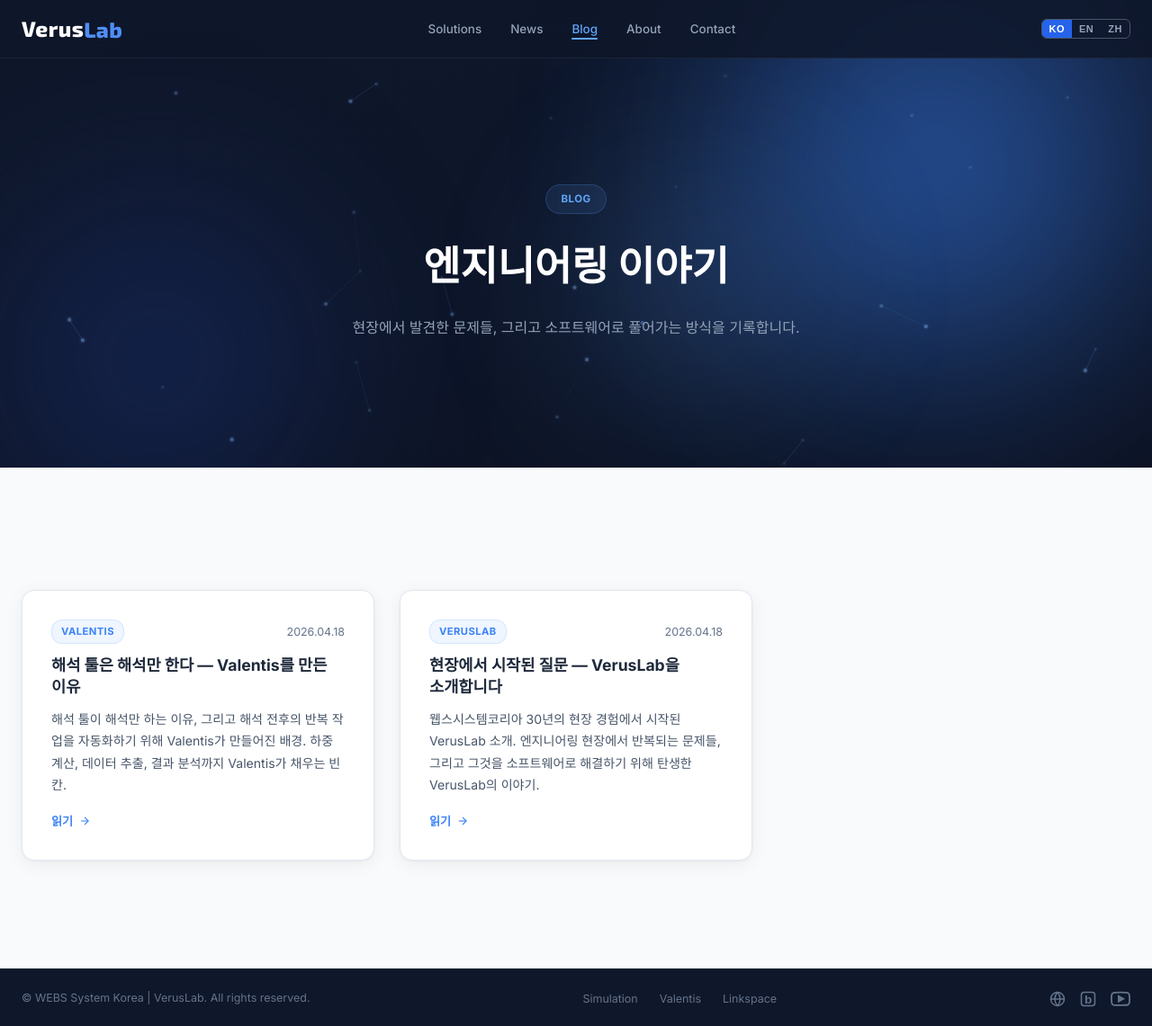
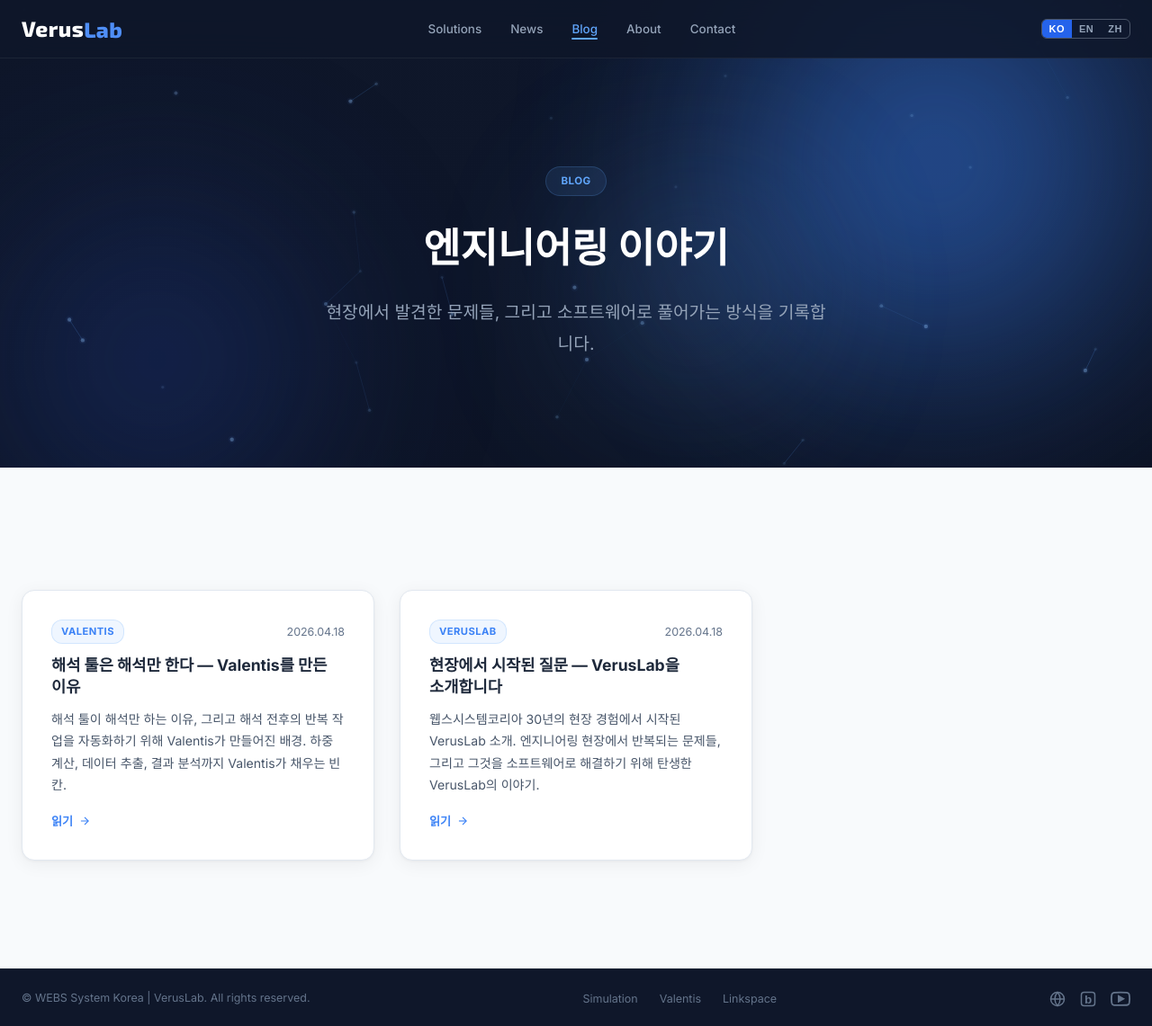
Before and after one commit to VerusLab-KR/Homepage, a Jekyll site: the page built from blog/index.html, in a window 1280 px wide and 1141 px high. Shown: the whole window at 90% size. Built offline with Jekyll 4.4.1, drawn with Linux system fonts in a browser that asks for light colours.

Commit message:
Fix blog hero subtitle font size to match other pages
Use clamp(1rem,2vw,1.2rem) instead of fixed 1rem.

Co-Authored-By: Claude Sonnet 4.6 <noreply@anthropic.com>

```diff
--- a/blog/index.html
+++ b/blog/index.html
@@ -91,7 +91,7 @@ img{max-width:100%;display:block}
 .blog-hero .container{position:relative;z-index:1}
 .blog-badge{display:inline-block;padding:6px 16px;border-radius:20px;font-size:.72rem;font-weight:700;letter-spacing:.04em;text-transform:uppercase;background:rgba(96,165,250,.1);color:var(--blue-400);border:1px solid rgba(96,165,250,.2);margin-bottom:20px}
 .blog-hero h1{font-size:clamp(1.8rem,3.5vw,2.8rem);font-weight:800;color:#fff;letter-spacing:0;word-break:keep-all;margin-bottom:16px}
-.blog-hero p{font-size:1rem;color:var(--slate-4);max-width:560px;margin:0 auto;line-height:1.8}
+.blog-hero p{font-size:clamp(1rem,2vw,1.2rem);color:var(--slate-4);max-width:560px;margin:0 auto;line-height:1.8}
 .hero-fade{opacity:0;transform:translateY(24px);animation:heroFadeIn .8s cubic-bezier(.16,1,.3,1) forwards}
 .hero-fade-1{animation-delay:.1s}.hero-fade-2{animation-delay:.25s}.hero-fade-3{animation-delay:.4s}
 @keyframes heroFadeIn{to{opacity:1;transform:translateY(0)}}
```
